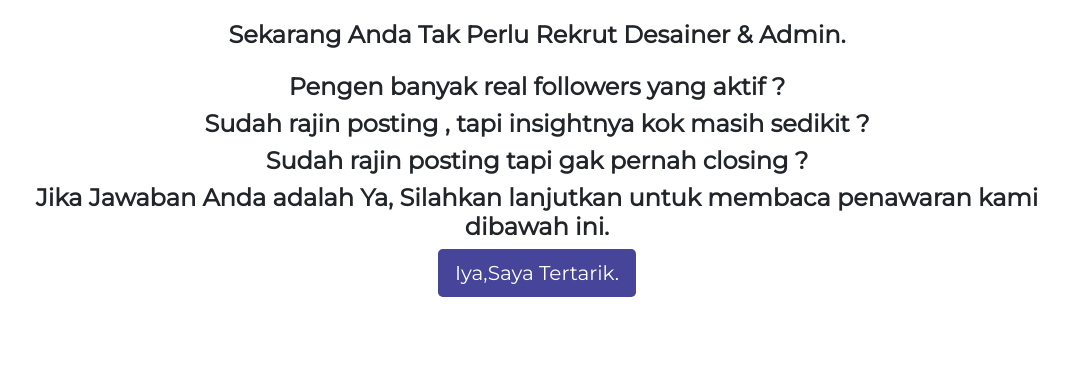
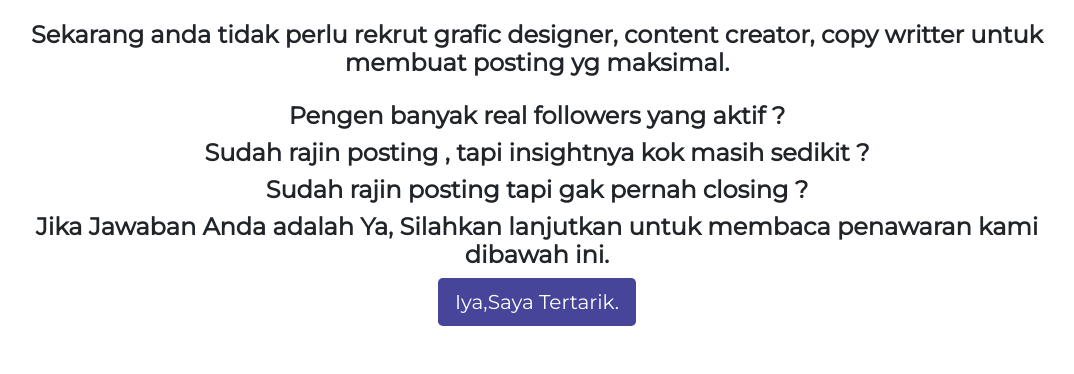
Before and after one commit to kydisign/muvi-landingpage, a plain HTML site: page index.html in a window 1280 px wide. Shown: the part 233-607 px from the top of the page, without its empty margins (103-1177 px from the left). Drawn offline with nearby package versions, Linux system fonts and the light colour scheme.

Commit message:
update admin bagian title

```diff
--- a/index.html
+++ b/index.html
@@ -40,7 +40,7 @@
                     <img src="assets/img/muvi_logo.png" alt="">
                     <h1 class="mt-4 mb-4">3 Rahasia membuat tampilan Instagram
                         <br>  langsung di Respon Konsumen </h1>
-                    <h3 class="mt-3 mb-4">Sekarang Anda Tak Perlu Rekrut Desainer & Admin.</h3>
+                    <h3 class="mt-3 mb-4">Sekarang anda tidak perlu rekrut grafic designer, content creator, copy writter untuk membuat posting yg maksimal.</h3>
                     <h3 class="mb-2">Pengen banyak real followers yang aktif ?</h3>
                     <h3 class="mb-2">Sudah rajin posting , tapi insightnya kok masih sedikit ?</h3>
                     <h3 class="mb-2">Sudah rajin posting tapi gak pernah closing ?</h3>
```
